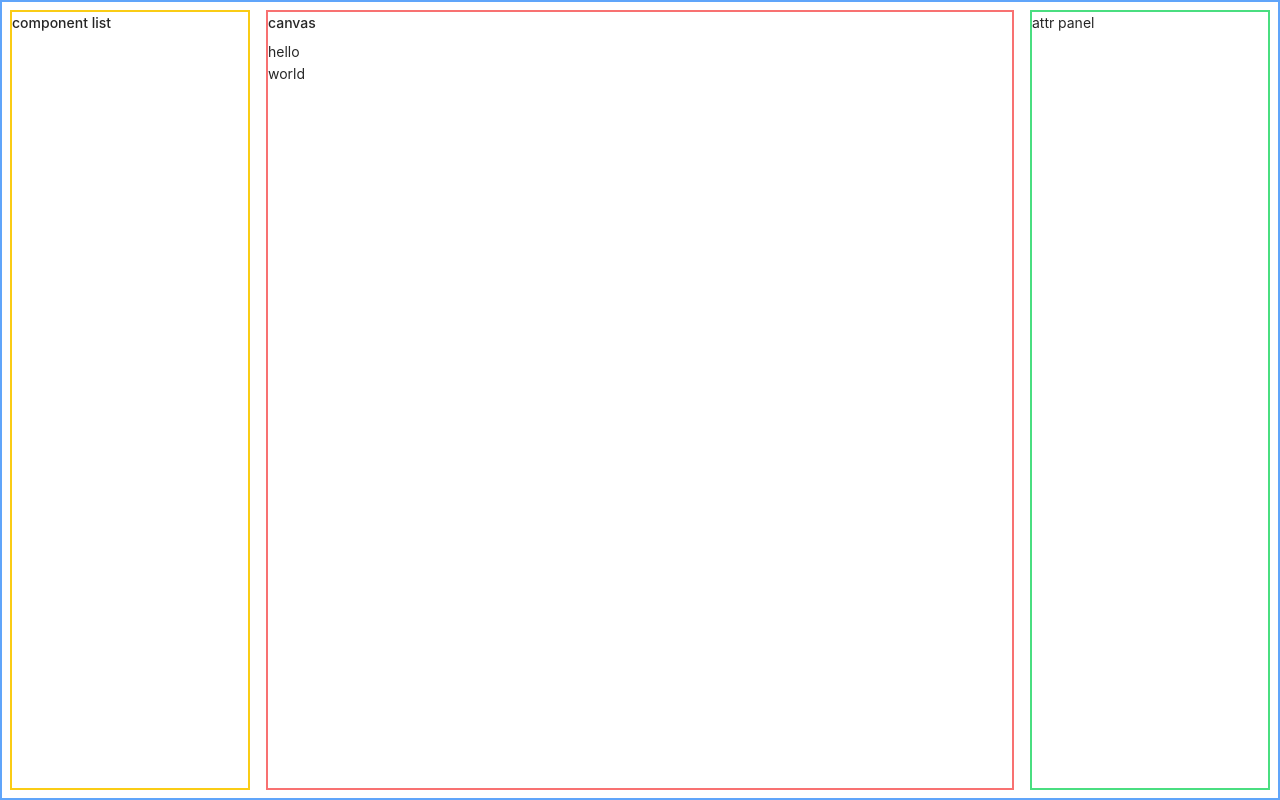
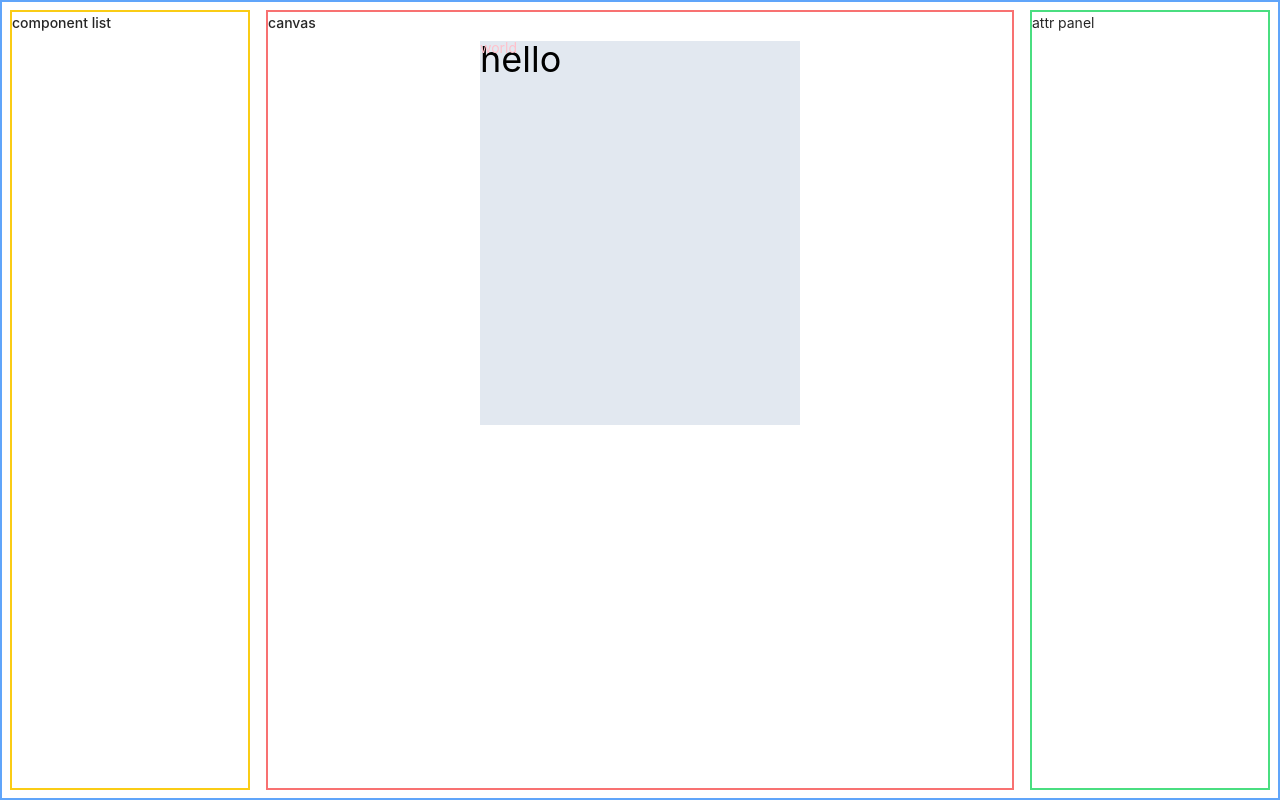
Before and after one commit to 13ruceYu/lego-ui, a Vue app: page /editor in a window 1280 px wide. Built offline with nearby package versions, Linux system fonts and the light colour scheme.

Commit message:
feat: l-text component desing

```diff
--- a/package.json
+++ b/package.json
@@ -37,7 +37,7 @@
     "prettier": "^2.8.7",
     "sass": "^1.62.0",
     "tailwindcss": "^3.3.1",
-    "typescript": "^4.9.3",
+    "typescript": "5",
     "vite": "^4.2.0",
     "vue-eslint-parser": "^9.1.1",
     "vue-tsc": "^1.2.0"
--- a/src/components/HelloWorld.vue
+++ /dev/null
@@ -1,38 +0,0 @@
-<script setup lang="ts">
-import { ref } from 'vue'
-
-defineProps<{ msg: string }>()
-
-const count = ref(0)
-</script>
-
-<template>
-  <h1>{{ msg }}</h1>
-
-  <div class="card">
-    <button type="button" @click="count++">count is {{ count }}</button>
-    <p>
-      Edit
-      <code>components/HelloWorld.vue</code> to test HMR
-    </p>
-  </div>
-
-  <p>
-    Check out
-    <a href="https://vuejs.org/guide/quick-start.html#local" target="_blank"
-      >create-vue</a
-    >, the official Vue + Vite starter
-  </p>
-  <p>
-    Install
-    <a href="https://github.com/vuejs/language-tools" target="_blank">Volar</a>
-    in your IDE for a better DX
-  </p>
-  <p class="read-the-docs">Click on the Vite and Vue logos to learn more</p>
-</template>
-
-<style scoped>
-.read-the-docs {
-  color: #888;
-}
-</style>
--- /dev/null
+++ b/src/components/LText.vue
@@ -0,0 +1,25 @@
+<script lang="ts" setup>
+import { pick } from 'lodash'
+import { computed } from 'vue'
+import {
+  textDefaultProps,
+  textStylePropNames,
+  transformToComponentProps
+} from '@/constants/defaultProps'
+
+const props = defineProps({
+  tag: {
+    type: String,
+    default: 'div'
+  },
+  ...transformToComponentProps(textDefaultProps)
+})
+
+const styleProps = computed(() => pick(props, textStylePropNames))
+</script>
+
+<template>
+  <component :is="props.tag" :style="styleProps" class="l-text-component">{{
+    props.text
+  }}</component>
+</template>
--- /dev/null
+++ b/src/constants/defaultProps.ts
@@ -0,0 +1,105 @@
+import { mapValues, without } from 'lodash'
+
+export interface CommonComponentProps {
+  // actions
+  actionType: string
+  url: string
+  // size
+  height: string
+  width: string
+  paddingLeft: string
+  paddingRight: string
+  paddingTop: string
+  paddingBottom: string
+  // border type
+  borderStyle: string
+  borderColor: string
+  borderWidth: string
+  borderRadius: string
+  // shadow and opacity
+  boxShadow: string
+  opacity: string
+  // position and x,y
+  position: string
+  left: string
+  top: string
+  right: string
+}
+export const commonDefaultProps: CommonComponentProps = {
+  // actions
+  actionType: '',
+  url: '',
+  // size
+  height: '',
+  width: '373px',
+  paddingLeft: '0px',
+  paddingRight: '0px',
+  paddingTop: '0px',
+  paddingBottom: '0px',
+  // border type
+  borderStyle: 'none',
+  borderColor: '#000',
+  borderWidth: '0',
+  borderRadius: '0',
+  // shadow and opacity
+  boxShadow: '0 0 0 #000000',
+  opacity: '1',
+  // position and x,y
+  position: 'absolute',
+  left: '0',
+  top: '0',
+  right: '0'
+}
+
+export interface TextComponentProps extends CommonComponentProps {
+  text: string
+  fontSize: string
+  fontFamily: string
+  fontWeight: string
+  fontStyle: string
+  textDecoration: string
+  lineHeight: string
+  textAlign: string
+  color: string
+  backgroundColor: string
+}
+
+export const textDefaultProps: TextComponentProps = {
+  // basic props - font styles
+  text: '正文内容',
+  fontSize: '14px',
+  fontFamily: '',
+  fontWeight: 'normal',
+  fontStyle: 'normal',
+  textDecoration: 'none',
+  lineHeight: '1',
+  textAlign: 'left',
+  color: '#000000',
+  backgroundColor: '',
+  ...commonDefaultProps
+}
+
+export const textStylePropNames = without(
+  Object.keys(textDefaultProps),
+  'actionType',
+  'url',
+  'text'
+)
+
+type ComponentProps<T> = {
+  [K in keyof T]: {
+    type: new (...args: any[]) => T[K]
+    default: T[K]
+  }
+}
+
+export function transformToComponentProps<T extends Record<string, any>>(
+  props: T
+): ComponentProps<T> {
+  return mapValues(props, (item) => {
+    return {
+      type: item.constructor,
+      default: item
+    }
+  }) as ComponentProps<T>
+}
--- a/src/store/editor/editor.ts
+++ b/src/store/editor/editor.ts
@@ -16,8 +16,8 @@ export interface EditorProps {
 }
 
 export const testComponents: ComponentData[] = [
-  { id: uuidv4(), name: 'l-text', props: { text: 'hello' } },
-  { id: uuidv4(), name: 'l-text', props: { text: 'world' } }
+  { id: uuidv4(), name: 'l-text', props: { text: 'hello', fontSize: '36px' } },
+  { id: uuidv4(), name: 'l-text', props: { text: 'world', color: 'pink' } }
 ]
 
 export const useEditorStore = defineStore({
--- a/src/views/editor/Editor.vue
+++ b/src/views/editor/Editor.vue
@@ -1,5 +1,12 @@
 <script lang="ts" setup>
 import { useEditorStore } from '@/store/editor/editor'
+import LText from '@/components/LText.vue'
+
+interface compMap {
+  [key: string]: object
+}
+
+const localComps: compMap = { 'l-text': LText }
 
 const editorStore = useEditorStore()
 </script>
@@ -13,8 +20,15 @@ const editorStore = useEditorStore()
     </div>
     <div class="canvas flex-1 border-2 border-red-400">
       <h1>canvas</h1>
-      <div v-for="(comp, index) in editorStore.$state.components" :key="index">
-        {{ comp.props.text }}
+      <div class="frame w-80 h-96 bg-slate-200 m-auto relative">
+        <component
+          :is="localComps[comp.name]"
+          v-for="(comp, index) in editorStore.$state.components"
+          :key="index"
+          v-bind="comp.props"
+        >
+          {{ comp.props.text }}
+        </component>
       </div>
     </div>
     <div class="attr-panel w-60 border-2 border-green-400">attr panel</div>
```
Also changed, not shown: 1 other file (tests, documents, lock files or other folders).
